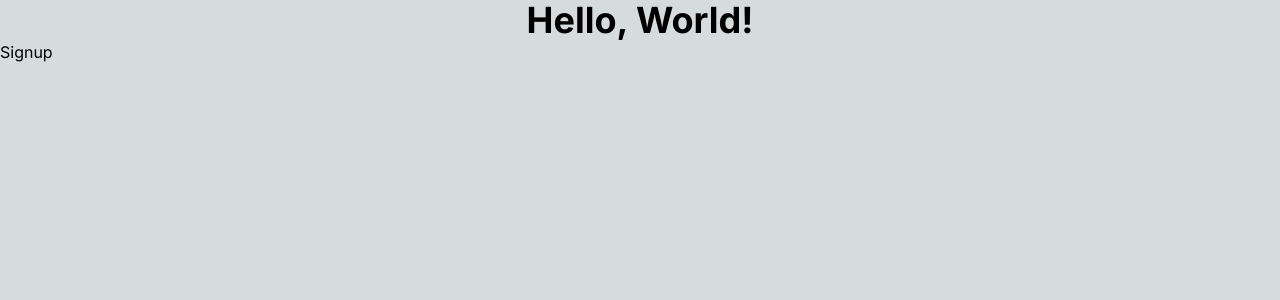
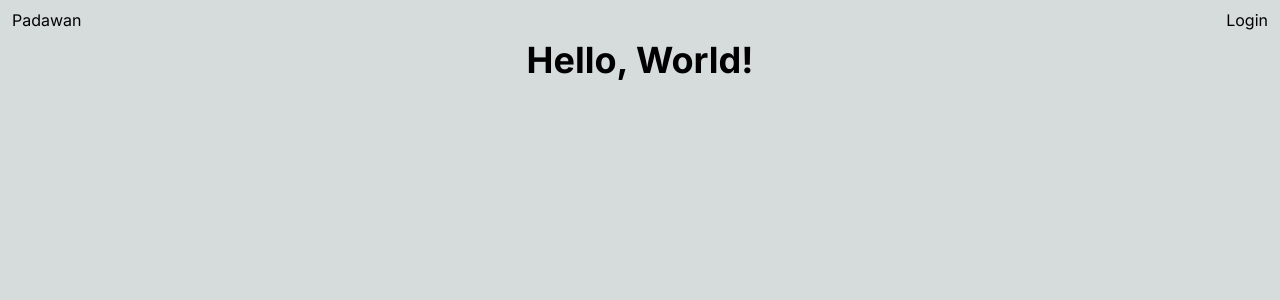
Before and after one commit to SaurabhBasak/Padawan, a Next.js app: page / in a window 1280 px wide. Shown: the top 300 px of the page. Built offline with nearby package versions, Linux system fonts and the light colour scheme.

Commit message:
Updated home page with navbar component

```diff
--- a/src/app/page.tsx
+++ b/src/app/page.tsx
@@ -1,124 +1,10 @@
-import Signup from "./signup/page";
+import Navbar from "@/components/navbar/page";
 
 export default function Home() {
     return (
         <div>
+            <Navbar />
             <h1 className="text-4xl font-bold text-center">Hello, World!</h1>
-            <Signup />
         </div>
     );
 }
-
-// import Image from "next/image";
-
-// export default function Home() {
-//   return (
-//     <main className="flex min-h-screen flex-col items-center justify-between p-24">
-//       <div className="z-10 w-full max-w-5xl items-center justify-between font-mono text-sm lg:flex">
-//         <p className="fixed left-0 top-0 flex w-full justify-center border-b border-gray-300 bg-gradient-to-b from-zinc-200 pb-6 pt-8 backdrop-blur-2xl dark:border-neutral-800 dark:bg-zinc-800/30 dark:from-inherit lg:static lg:w-auto  lg:rounded-xl lg:border lg:bg-gray-200 lg:p-4 lg:dark:bg-zinc-800/30">
-//           Get started by editing&nbsp;
-//           <code className="font-mono font-bold">src/app/page.tsx</code>
-//         </p>
-//         <div className="fixed bottom-0 left-0 flex h-48 w-full items-end justify-center bg-gradient-to-t from-white via-white dark:from-black dark:via-black lg:static lg:size-auto lg:bg-none">
-//           <a
-//             className="pointer-events-none flex place-items-center gap-2 p-8 lg:pointer-events-auto lg:p-0"
-//             href="https://vercel.com?utm_source=create-next-app&utm_medium=appdir-template&utm_campaign=create-next-app"
-//             target="_blank"
-//             rel="noopener noreferrer"
-//           >
-//             By{" "}
-//             <Image
-//               src="/vercel.svg"
-//               alt="Vercel Logo"
-//               className="dark:invert"
-//               width={100}
-//               height={24}
-//               priority
-//             />
-//           </a>
-//         </div>
-//       </div>
-
-//       <div className="relative z-[-1] flex place-items-center before:absolute before:h-[300px] before:w-full before:-translate-x-1/2 before:rounded-full before:bg-gradient-radial before:from-white before:to-transparent before:blur-2xl before:content-[''] after:absolute after:-z-20 after:h-[180px] after:w-full after:translate-x-1/3 after:bg-gradient-conic after:from-sky-200 after:via-blue-200 after:blur-2xl after:content-[''] before:dark:bg-gradient-to-br before:dark:from-transparent before:dark:to-blue-700 before:dark:opacity-10 after:dark:from-sky-900 after:dark:via-[#0141ff] after:dark:opacity-40 sm:before:w-[480px] sm:after:w-[240px] before:lg:h-[360px]">
-//         <Image
-//           className="relative dark:drop-shadow-[0_0_0.3rem_#ffffff70] dark:invert"
-//           src="/next.svg"
-//           alt="Next.js Logo"
-//           width={180}
-//           height={37}
-//           priority
-//         />
-//       </div>
-
-//       <div className="mb-32 grid text-center lg:mb-0 lg:w-full lg:max-w-5xl lg:grid-cols-4 lg:text-left">
-//         <a
-//           href="https://nextjs.org/docs?utm_source=create-next-app&utm_medium=appdir-template&utm_campaign=create-next-app"
-//           className="group rounded-lg border border-transparent px-5 py-4 transition-colors hover:border-gray-300 hover:bg-gray-100 hover:dark:border-neutral-700 hover:dark:bg-neutral-800/30"
-//           target="_blank"
-//           rel="noopener noreferrer"
-//         >
-//           <h2 className="mb-3 text-2xl font-semibold">
-//             Docs{" "}
-//             <span className="inline-block transition-transform group-hover:translate-x-1 motion-reduce:transform-none">
-//               -&gt;
-//             </span>
-//           </h2>
-//           <p className="m-0 max-w-[30ch] text-sm opacity-50">
-//             Find in-depth information about Next.js features and API.
-//           </p>
-//         </a>
-
-//         <a
-//           href="https://nextjs.org/learn?utm_source=create-next-app&utm_medium=appdir-template-tw&utm_campaign=create-next-app"
-//           className="group rounded-lg border border-transparent px-5 py-4 transition-colors hover:border-gray-300 hover:bg-gray-100 hover:dark:border-neutral-700 hover:dark:bg-neutral-800/30"
-//           target="_blank"
-//           rel="noopener noreferrer"
-//         >
-//           <h2 className="mb-3 text-2xl font-semibold">
-//             Learn{" "}
-//             <span className="inline-block transition-transform group-hover:translate-x-1 motion-reduce:transform-none">
-//               -&gt;
-//             </span>
-//           </h2>
-//           <p className="m-0 max-w-[30ch] text-sm opacity-50">
-//             Learn about Next.js in an interactive course with&nbsp;quizzes!
-//           </p>
-//         </a>
-
-//         <a
-//           href="https://vercel.com/templates?framework=next.js&utm_source=create-next-app&utm_medium=appdir-template&utm_campaign=create-next-app"
-//           className="group rounded-lg border border-transparent px-5 py-4 transition-colors hover:border-gray-300 hover:bg-gray-100 hover:dark:border-neutral-700 hover:dark:bg-neutral-800/30"
-//           target="_blank"
-//           rel="noopener noreferrer"
-//         >
-//           <h2 className="mb-3 text-2xl font-semibold">
-//             Templates{" "}
-//             <span className="inline-block transition-transform group-hover:translate-x-1 motion-reduce:transform-none">
-//               -&gt;
-//             </span>
-//           </h2>
-//           <p className="m-0 max-w-[30ch] text-sm opacity-50">
-//             Explore starter templates for Next.js.
-//           </p>
-//         </a>
-
-//         <a
-//           href="https://vercel.com/new?utm_source=create-next-app&utm_medium=appdir-template&utm_campaign=create-next-app"
-//           className="group rounded-lg border border-transparent px-5 py-4 transition-colors hover:border-gray-300 hover:bg-gray-100 hover:dark:border-neutral-700 hover:dark:bg-neutral-800/30"
-//           target="_blank"
-//           rel="noopener noreferrer"
-//         >
-//           <h2 className="mb-3 text-2xl font-semibold">
-//             Deploy{" "}
-//             <span className="inline-block transition-transform group-hover:translate-x-1 motion-reduce:transform-none">
-//               -&gt;
-//             </span>
-//           </h2>
-//           <p className="m-0 max-w-[30ch] text-balance text-sm opacity-50">
-//             Instantly deploy your Next.js site to a shareable URL with Vercel.
-//           </p>
-//         </a>
-//       </div>
-//     </main>
-//   );
-// }
```
